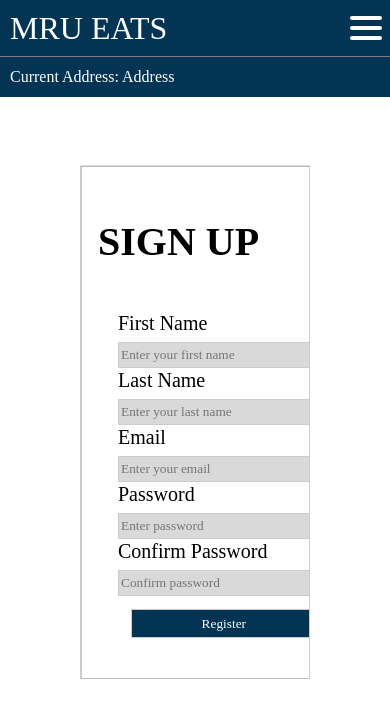
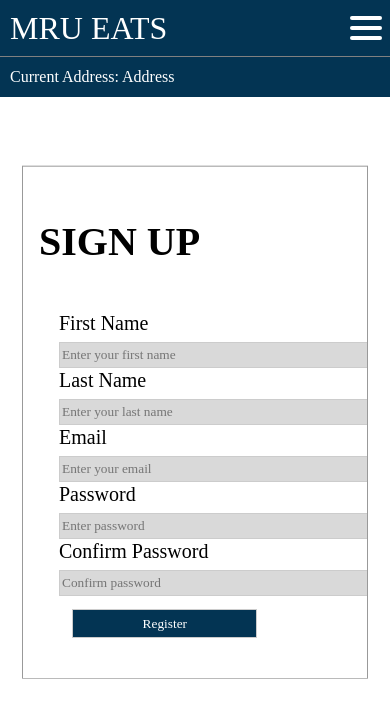
Before and after one commit to SidhantKaushik/MRUEats, a React (Create React App) app in the folder frontend/: page /register in a window 390 px wide. Shown: the top 718 px of the page. Built offline with nearby package versions, Linux system fonts and the light colour scheme; no server answers.

Commit message:
Mobile friendly edit popups

```diff
--- a/frontend/src/styles/Admin.css
+++ b/frontend/src/styles/Admin.css
@@ -98,6 +98,7 @@
     background-color: #3A6179;
     color: white;
     font-size: 1em;
+    height: 3.5em;
 }
 
 .restaurantButton {
--- a/frontend/src/styles/Popup.css
+++ b/frontend/src/styles/Popup.css
@@ -29,3 +29,15 @@
     right: calc(5% - 20px);
     top: calc(100vh - 98vh);
   }
+
+/*Mobile*/
+@media (max-width:425px) {
+  .box {
+    width: 80%;
+  }
+
+  .close-icon {
+    right: calc(5% - 5px);
+    top: calc(100vh - 98vh);
+  }
+}
```
